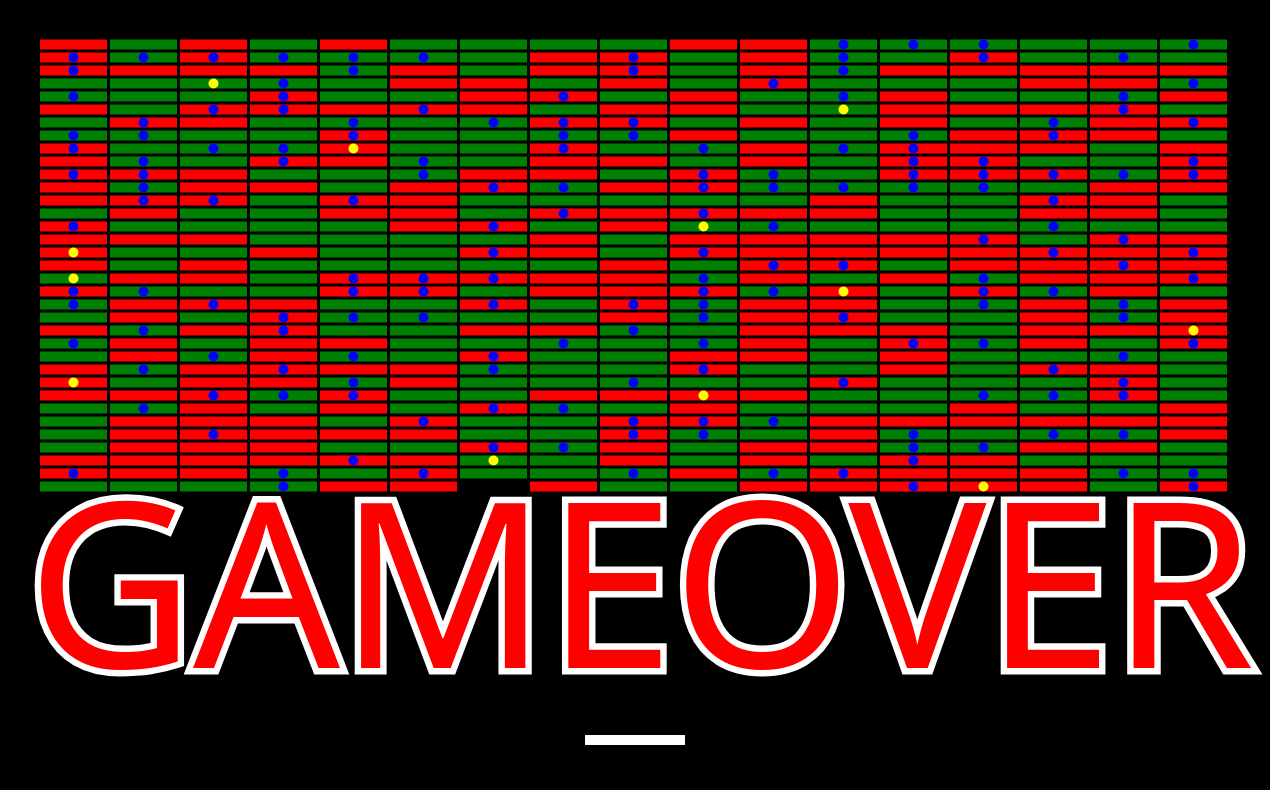
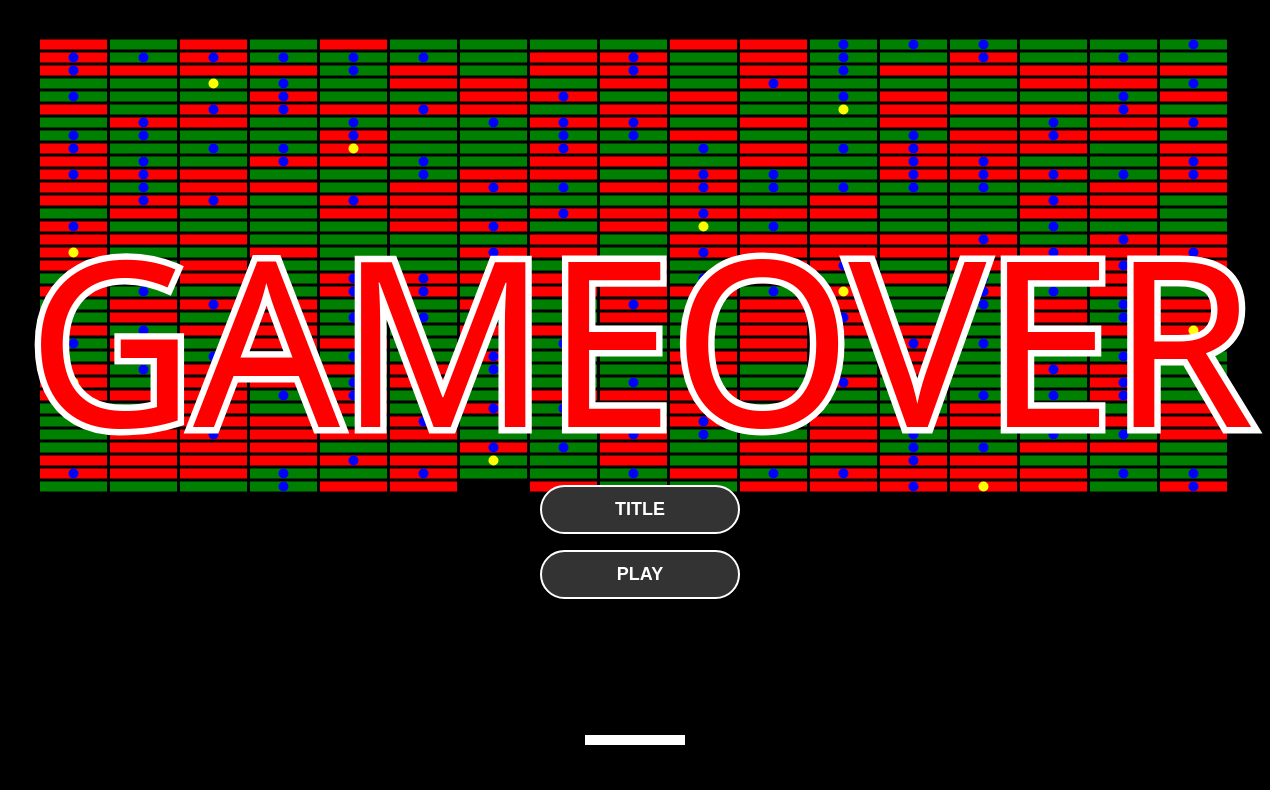
Before and after one commit to HW22A016/BreakingBlocks, a React (Vite) app: page / in a window 1280 px wide. Both pictures are taken after a click on the button "PLAY". Built offline with nearby package versions, Linux system fonts and the light colour scheme.

Commit message:
gameOver時とgameClear時にtitleとplayのボタンを作成

```diff
--- a/src/App.css
+++ b/src/App.css
@@ -27,7 +27,8 @@
   -webkit-text-stroke: clamp(2px, 1vw, 100px) white;
   color: red;
   paint-order: stroke;
-  margin-top: clamp(0px, 50vh, 600px);
+  /* margin-top: clamp(0px, 50vh, 600px); */
+  line-height: 1;
 }
 
 .gameClear
@@ -36,15 +37,17 @@
   -webkit-text-stroke: clamp(2px, 1vw, 100px) white;
   color: green;
   paint-order: stroke;
+  line-height: 1;
 }
 
 .button
 {
+  display: block;
   width: 200px;
   /* 上下の余白 */
   padding: 12px 0;
   /* 中央に配置 */
-  margin: 0 auto;
+  margin: 16px auto 0 auto;
   font-size: 18px;
   font-weight: bold;
   background-color: #333;
--- a/src/App.jsx
+++ b/src/App.jsx
@@ -1,4 +1,3 @@
-// タイトルgameOver,gameClear,resetを作成する
 import { useEffect, useState, useRef} from 'react'
 import heroImg from './assets/hero.png'
 import reactLogo from './assets/react.svg'
@@ -114,6 +113,20 @@ function App() {
     }
   }
 
+  function reset(canvas)
+  {
+    const ctx = canvas.getContext("2d");
+    // キャンバスの背景
+    ctx.fillStyle = "white";
+    ctx.fillRect(0, 0, canvas.width, canvas.height);
+    gameControllerRef.current = null;
+    paddleRef.current = null;
+    ballRef.current = null;
+    blocksRef.current = [];
+    itemsRef.current = [];
+    loopLock.current = false;
+  }
+
   function setItems(canvas, blocks)
   {
     const blocksLength = blocks.length;
@@ -221,11 +234,47 @@ function App() {
           {scene === sceneType.GAMEOVER && (
             <div>
               <h1 className='gameOver'>GAMEOVER</h1>
+              <button
+                onClick={() => {
+                  reset(canvasRef.current);
+                  setScene(sceneType.TITLE);
+                }}
+                className='button'
+              >
+                TITLE
+              </button>
+              <button
+                onClick={() => {
+                  reset(canvasRef.current);
+                  setScene(sceneType.PLAY);
+                }}
+                className='button'
+              >
+                PLAY
+              </button>
             </div>
           )}
           {scene === sceneType.GAMECLEAR && (
             <div>
               <h1 className='gameClear'>GAMECLEAR</h1>
+              <button
+                onClick={() => {
+                  reset(canvasRef.current);
+                  setScene(sceneType.TITLE);
+                }}
+                className='button'
+              >
+                TITLE
+              </button>
+              <button
+                onClick={() => {
+                  reset(canvasRef.current);
+                  setScene(sceneType.PLAY);
+                }}
+                className='button'
+              >
+                PLAY
+              </button>
             </div>
           )}
         </div>
--- a/src/game/ball.js
+++ b/src/game/ball.js
@@ -14,6 +14,11 @@ export class Ball
         this.dy = Math.sin(this.radian);
         this.canvasWidth = canvasWidth;
         this.canvasHeight = canvasHeight;
+    }
+
+    getATK()
+    {
+        return this.atk;
     }
 
     toRadian(degrees)
--- a/src/game/gameController.js
+++ b/src/game/gameController.js
@@ -91,16 +91,6 @@ export class GameController
       return degrees;
     }
 
-    // ボールがパドルに当たった時の処理
-    collectedBall(paddle, ball, hit)
-    {
-      if(hit)
-      {
-        ball.reflection(this.calculationPaddleReflectionDegrees(ball));
-        // ball.y = paddle.y - 10;
-      }
-    }
-
     hitBall(paddle, ball)
     {
       // paddleと高さが同じか
@@ -115,12 +105,16 @@ export class GameController
       }
     }
 
-    // ボールがブロックに当たった時の処理
-    collectedBlock()
+    // ボールがパドルに当たった時の処理
+    collectedBall(ball, hit)
     {
-
+      if(hit)
+      {
+        ball.reflection(this.calculationPaddleReflectionDegrees(ball));
+      }
     }
 
+    // ブロックの反射角度を求める関数
     getBlockReflectionAngle(ball, block)
     {
       // ブロックから見た時のめりこみ量
@@ -142,6 +136,7 @@ export class GameController
       }
     }
 
+    // ブロックを削除する関数
     destroyBlock(block, index)
     {
       this.blocks.splice(index, 1);
@@ -159,7 +154,7 @@ export class GameController
         let block = blocks[i];
         if(block.y <= ball.y + ball.radius && ball.y - ball.radius <= block.y + block.height && block.x <= ball.x + ball.radius && ball.x - ball.radius <= block.x + block.width)
         {
-          block.takeDamage(1);
+          block.takeDamage(ball.getATK());
 
           ball.reflection(this.getBlockReflectionAngle(ball, block) - ball.degrees);
 
@@ -196,7 +191,7 @@ export class GameController
               }
               let ball = this.ball[j];
               let angle = Math.random() * 360;
-              while(175 < angle && angle < 185)
+              while(170 < angle && angle < 190)
               {
                 angle = Math.random() * 360;
               }
@@ -258,7 +253,7 @@ export class GameController
         {
           this.destroyBall(i);
         }
-        this.collectedBall(this.paddle, ball, this.hitBall(this.paddle, ball));
+        this.collectedBall(ball, this.hitBall(this.paddle, ball));
         this.hitBlock(ball, this.blocks);
       }
       for(let i = 0; i < this.items.length; i++)
```
